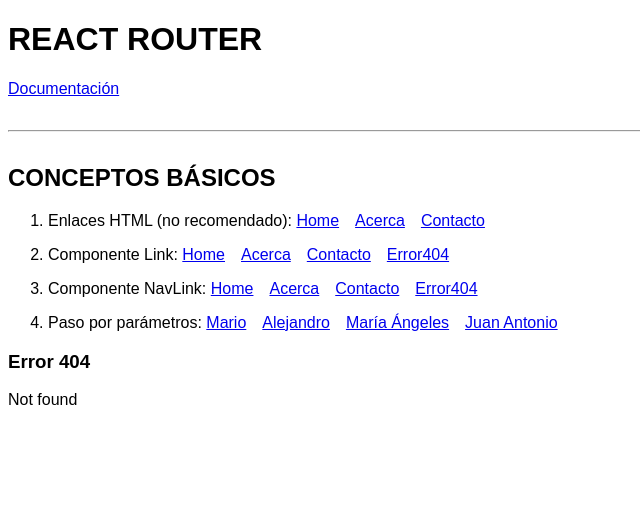
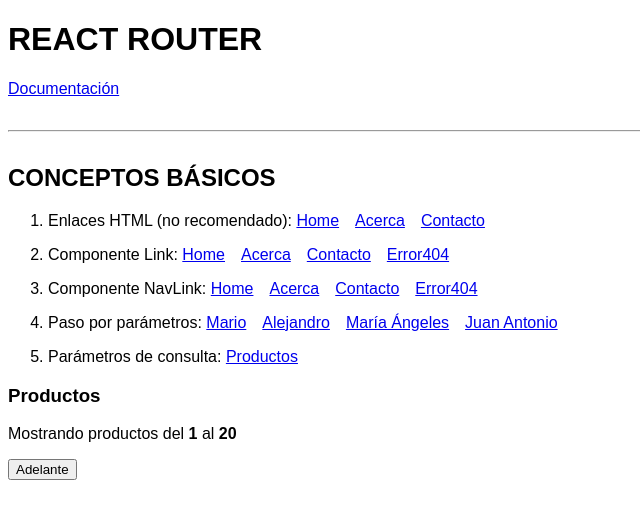
Before and after one commit to Marioo295/03-react-rutas, a React (Create React App) app: page /productos in a window 1280 px wide. Shown: the top 518 px of the page, without its empty margins (0-640 px from the left). Built offline with nearby package versions, Linux system fonts and the light colour scheme.

Commit message:
Rutas: params consulta (useLocation y useHistory)

```diff
--- a/src/components/ConceptosBasicos.js
+++ b/src/components/ConceptosBasicos.js
@@ -4,6 +4,7 @@ import Acerca from '../pages/Acerca'
 import Contacto from '../pages/Contacto'
 import Error404 from '../pages/Error404';
 import Home from '../pages/Home';
+import Productos from '../pages/Productos';
 import Usuario from '../pages/Usuario';
 import MenuConceptos from './MenuConceptos';
 
@@ -28,6 +29,7 @@ const ConceptosBasicos = () => {
                     <Route exact path="/acerca" component={Acerca}></Route>
                     <Route exact path="/contacto" component={Contacto}></Route>
                     <Route exact path="/usuario/:username" component={Usuario}></Route>
+                    <Route exact path="/productos" component={Productos}></Route>
                     <Route path="*" component={Error404}></Route>
                 </Switch>
             </Router>
--- a/src/components/MenuConceptos.js
+++ b/src/components/MenuConceptos.js
@@ -32,6 +32,10 @@ const MenuConceptos = () => {
                     <Link to="/usuario/MariaAngeles">María Ángeles</Link>
                     <Link to="/usuario/JuanAntonio">Juan Antonio</Link>
                 </li>
+                <li>
+                    <span>Parámetros de consulta: </span>
+                    <Link to="/productos">Productos</Link>
+                </li>
             </ol>
         </nav>
     );
--- /dev/null
+++ b/src/pages/Productos.js
@@ -0,0 +1,38 @@
+import React from 'react'
+import { useHistory, useLocation } from 'react-router-dom'
+
+const Productos = () => {
+    //let location = useLocation();
+    //console.log(location);
+    //http://localhost:3000/productos?inicio=1&fin=20
+    let { search } = useLocation();
+    let query = new URLSearchParams(search);
+    //console.log(query);
+
+    const LIMIT = 20;
+    let start = parseInt(query.get("inicio")) || 1;
+    let end = parseInt(query.get("fin")) || LIMIT;
+    //console.log(start, end);
+
+    let history = useHistory();
+    //console.log(history);
+
+    const handlePrev = (e) => {
+        history.push({search: `?inicio=${start - LIMIT}&fin=${end - LIMIT}`});
+    };
+
+    const handleNext = (e) => {
+        history.push({search: `?inicio=${start + LIMIT}&fin=${end + LIMIT}`});
+    };
+
+    return (
+        <div>
+            <h3>Productos</h3>
+            <p>Mostrando productos del <b>{start}</b> al <b>{end}</b></p>
+            {start > LIMIT && <button onClick={handlePrev}>Atrás</button>}
+            <button onClick={handleNext}>Adelante</button>
+        </div>
+    );
+};
+
+export default Productos
```
